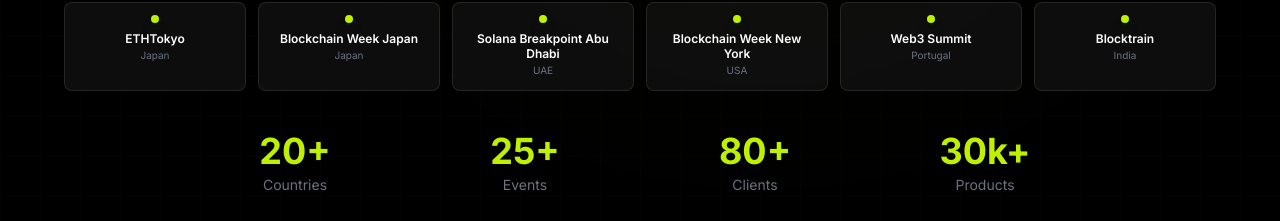
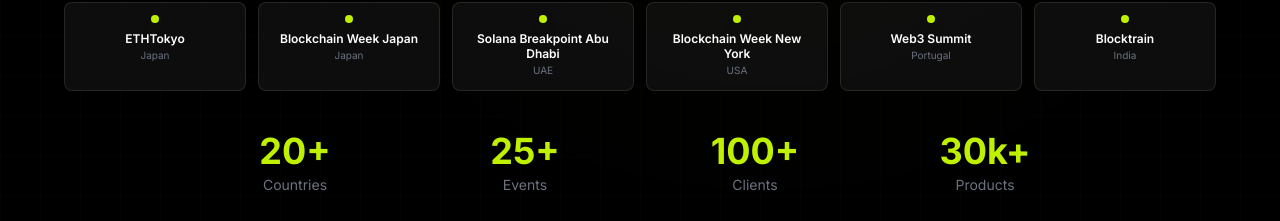
Before and after one commit to sickwearxyz-us/sickwear3dwebsite, a Next.js app: page /overview in a window 1280 px wide. Shown: the part 1180-1401 px from the top of the page. Built offline with nearby package versions, Linux system fonts and the light colour scheme.

Commit message:
Update global-map.tsx

```diff
--- a/components/global-map.tsx
+++ b/components/global-map.tsx
@@ -673,7 +673,7 @@ export default function GlobalMap() {
             {[
               { label: "Countries", value: "20+" },
               { label: "Events", value: "25+" },
-              { label: "Clients", value: "80+" },
+              { label: "Clients", value: "100+" },
               { label: "Products", value: "30k+" },
             ].map((stat, index) => (
               <motion.div
```
